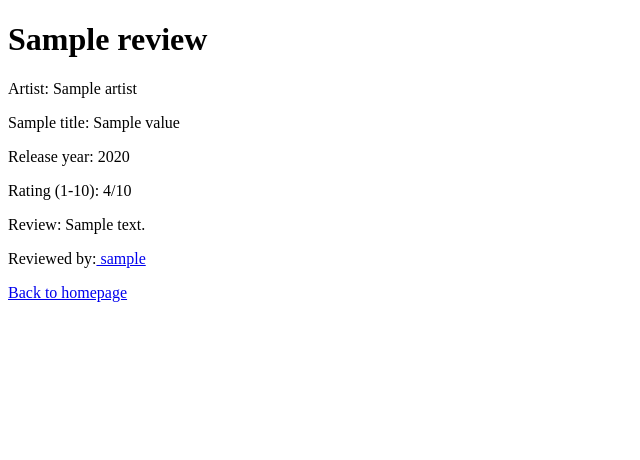
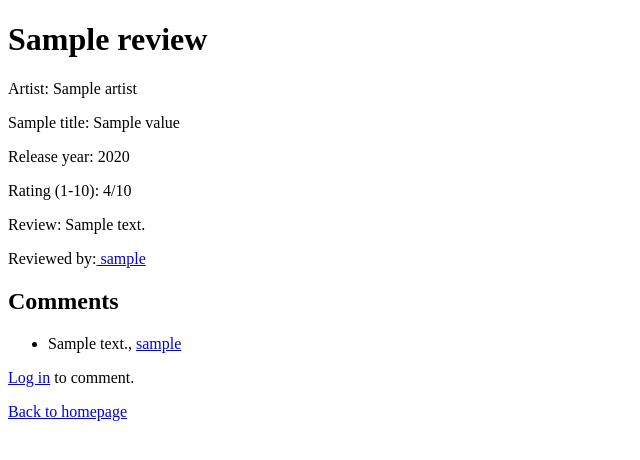
Before and after one commit to AlexFinck/music-revyou, a Flask app: template templates/show_review.html in a window 1280 px wide. Shown: the top 460 px of the page, without its empty margins (0-640 px from the left). Run offline with Flask 3, Linux system fonts and the light colour scheme; the template is opened without the code that fills it: most values are stand-ins (such as "Sample title", 1, 10 or a date in 2020).

Commit message:
Add comments to album reviews

```diff
--- a/app.py
+++ b/app.py
@@ -1,10 +1,12 @@
 import sqlite3
 from flask import Flask
-from flask import abort, redirect, render_template, request, session, flash
+from flask import url_for, abort, redirect, render_template, request, session, flash
 import config
 import users
 import reviews
 from datetime import date
+from secrets import compare_digest, token_hex
+
 
 app = Flask(__name__)
 app.secret_key = config.secret_key
@@ -43,7 +45,41 @@ def show_review(review_id):
         abort(404)
 
     classes = reviews.get_classes(review_id)
-    return render_template("show_review.html", review=review, classes=classes)
+    comments = reviews.get_comments(review_id)
+
+    if session.get("user_id") is not None and "comment_token" not in session:
+        session["comment_token"] = token_hex(32)
+
+    return render_template(
+        "show_review.html", review=review, classes=classes, comments=comments
+    )
+
+
+@app.route("/create_comment", methods=["POST"])
+def create_comment():
+    user_id = require_login()
+
+    token = session.get("comment_token")
+    submitted_token = request.form.get("comment_token", "")
+    if not token or not compare_digest(token.encode(), submitted_token.encode()):
+        abort(403)
+
+    review_id = request.form.get("review_id", type=int)
+    if review_id is None or reviews.get_review(review_id) is None:
+        abort(404)
+
+    body = request.form.get("comment", "").strip()
+    if not body or len(body) > 500:
+        flash("Enter a comment between 1 and 500 characters.", "comment")
+    else:
+        try:
+            reviews.add_comment(review_id, user_id, body)
+        except sqlite3.IntegrityError as error:
+            if error.sqlite_errorcode == sqlite3.SQLITE_CONSTRAINT_FOREIGNKEY:
+                abort(404)
+            raise
+
+    return redirect(url_for("show_review", review_id=review_id, _anchor="comments"))
 
 def require_login():
     user_id = session.get("user_id")
@@ -186,6 +222,8 @@ def validate_review(album_title, artist, release_year, rating, review, classes):
 
     if classes:
         all_classes = reviews.get_all_classes()
+        seen_titles = set()
+
 
         for parts in classes:
             if len(parts) != 2 or parts[0] not in all_classes:
@@ -194,6 +232,10 @@ def validate_review(album_title, artist, release_year, rating, review, classes):
             title, value = parts
             if value not in all_classes[title]:
                 return f"Choose a valid {title.lower()}."
+
+            if title in seen_titles:
+                return f"Choose only one {title.lower()}."
+            seen_titles.add(title)
 
     try:
         release_year = int(release_year)
@@ -254,6 +296,7 @@ def login():
         flash("Wrong username or password")
         return redirect("/login")
 
+    session.pop("comment_token", None)
     session["user_id"] = user_id
     session["username"] = username
     return redirect("/")
--- a/schema.sql
+++ b/schema.sql
@@ -26,3 +26,10 @@ CREATE TABLE review_classes (
     title TEXT NOT NULL,
     value TEXT NOT NULL
 );
+
+CREATE TABLE IF NOT EXISTS comments (
+    id INTEGER PRIMARY KEY,
+    review_id INTEGER NOT NULL REFERENCES reviews(id) ON DELETE CASCADE,
+    user_id INTEGER NOT NULL REFERENCES users(id),
+    body TEXT NOT NULL
+);
--- a/templates/show_review.html
+++ b/templates/show_review.html
@@ -33,6 +33,42 @@
     <p>
         Reviewed by:<a href="/user/{{review.user_id}}"> {{ review.username }} </a>
     </p>
+    <h2 id="comments">Comments</h2>
+    {% if comments %}
+        <ul>
+            {% for comment in comments %}
+                <li>
+                    {{ comment.body }},
+                    <a href="/user/{{ comment.user_id }}">{{ comment.username }}</a>
+                </li>
+            {% endfor %}
+        </ul>
+    {% else %}
+        <p>No comments yet.</p>
+    {% endif %}
+
+    {% if session.get("user_id") is not none %}
+        <h2>New comment</h2>
+
+        {% for message in get_flashed_messages(category_filter=["comment"]) %}
+            <p>{{ message }}</p>
+        {% endfor %}
+
+        <form action="/create_comment" method="post">
+            <input type="hidden" name="review_id" value="{{ review.id }}" />
+            <input type="hidden" name="comment_token" value="{{ session.comment_token }}" />
+
+            <p>
+                <label for="comment">Comment:</label><br />
+                <textarea id="comment" name="comment" rows="3" cols="40"
+                      maxlength="500" required></textarea>
+            </p>
+
+            <input type="submit" value="Post comment" />
+        </form>
+    {% else %}
+        <p><a href="/login">Log in</a> to comment.</p>
+    {% endif %}
     <p>
     <a href="/">Back to homepage</a>
     </p>
```
Also changed, not shown: reviews.py (+12 -0 lines).
